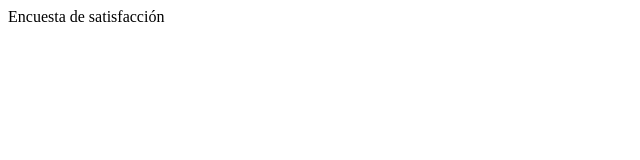
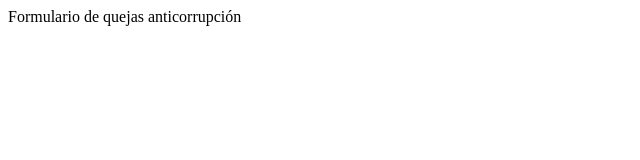
Before and after one commit to Erick140297/encuesta, a React (Vite) app: page / in a window 1280 px wide. Shown: the top 160 px of the page, without its empty margins (0-640 px from the left). Built offline with nearby package versions, Linux system fonts and the light colour scheme.

Commit message:
nuevo nombre

```diff
--- a/index.html
+++ b/index.html
@@ -4,7 +4,7 @@
     <meta charset="UTF-8" />
     <link rel="icon" type="image/svg+xml" href="/vite.svg" />
     <meta name="viewport" content="width=device-width, initial-scale=1.0" />
-    <title>Encuesta de satisfacción</title>
+    <title>Formulario de quejas anticorrupción</title>
   </head>
   <body>
     <div id="root"></div>
--- a/src/App.jsx
+++ b/src/App.jsx
@@ -1,7 +1,7 @@
 
 const App = () => {
   return (
-    <div>Encuesta de satisfacción</div>
+    <div>Formulario de quejas anticorrupción</div>
   )
 }
 
```
